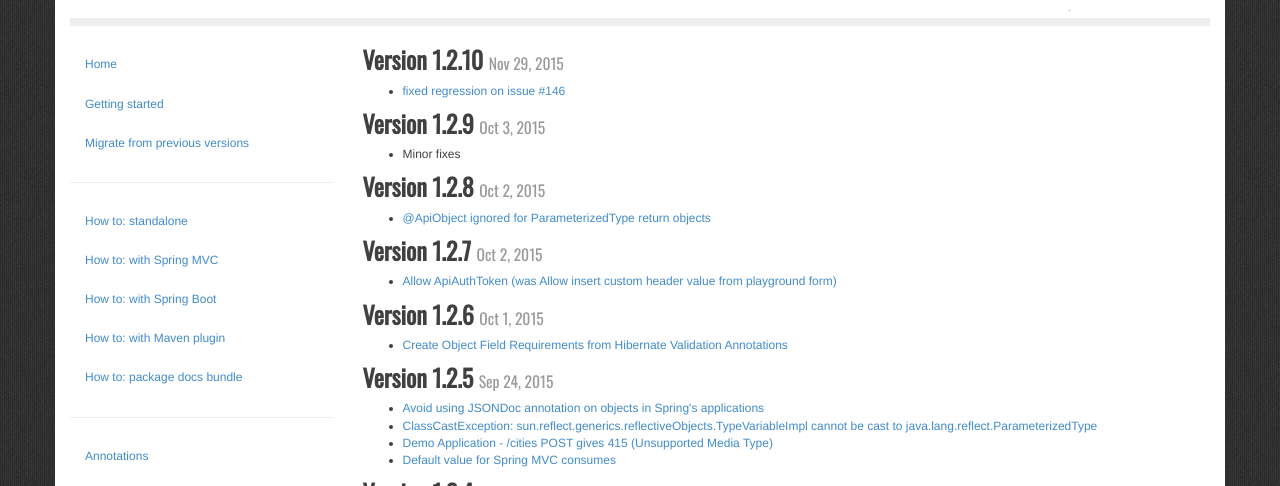
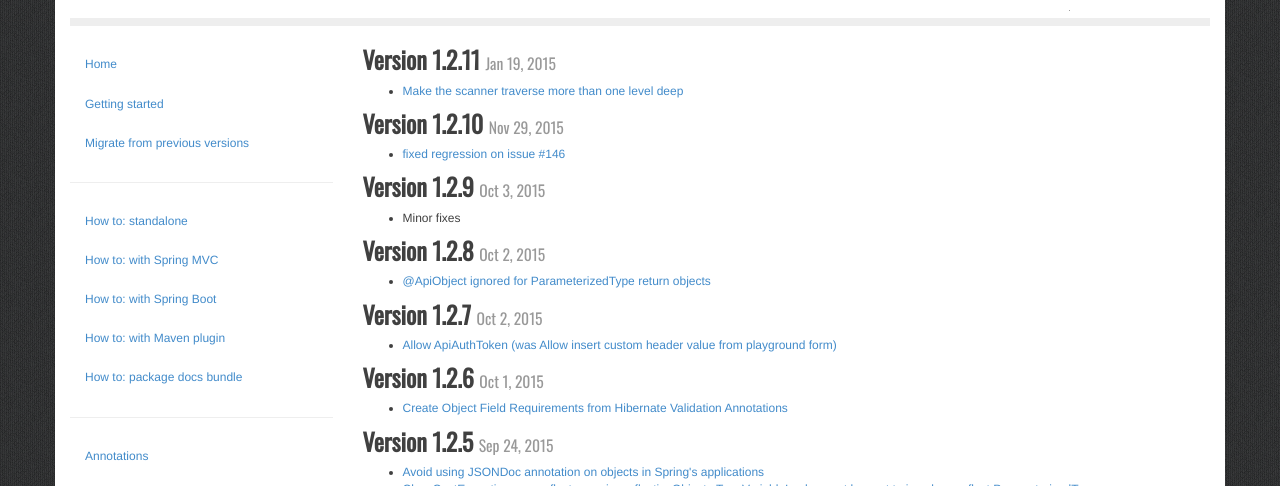
Before and after one commit to fabiomaffioletti/jsondoc, a Jekyll site: the page built from changelog.html, in a window 1280 px wide and 900 px high, cut to the strip 414-900 px from the top of the window. Built offline with Jekyll 4.4.1, drawn with Linux system fonts in a browser that asks for light colours; nearby versions of some CDN libraries; some web fonts are replaced; Markdown is read by kramdown in place of the engine named in the settings; some of the changed text lies outside the part shown; grey boxes are pictures that could not be loaded.

Commit message:
docs for version 1.2.11

```diff
--- a/_config.yml
+++ b/_config.yml
@@ -2,6 +2,6 @@ name: JSONDoc
 baseurl:
 markdown: redcarpet
 highlighter: pygments
-version: 1.2.10
+version: 1.2.11
 demourl: http://jsondoc-fabiomaffioletti.rhcloud.com/jsondoc-ui.html?url=http://jsondoc-fabiomaffioletti.rhcloud.com/jsondoc
 downloadurl: distro/jsondoc-bundle-1.0.2.tar.gz
--- a/changelog.html
+++ b/changelog.html
@@ -2,6 +2,11 @@
 layout: default
 title: Changelog
 ---
+
+<h3>Version 1.2.11 <small>Jan 19, 2015</small></h3>
+<ul>
+<li><a target="_blank" href="https://github.com/fabiomaffioletti/jsondoc/pull/173">Make the scanner traverse more than one level deep</a></li>
+</ul>
 
 <h3>Version 1.2.10 <small>Nov 29, 2015</small></h3>
 <ul>
```
